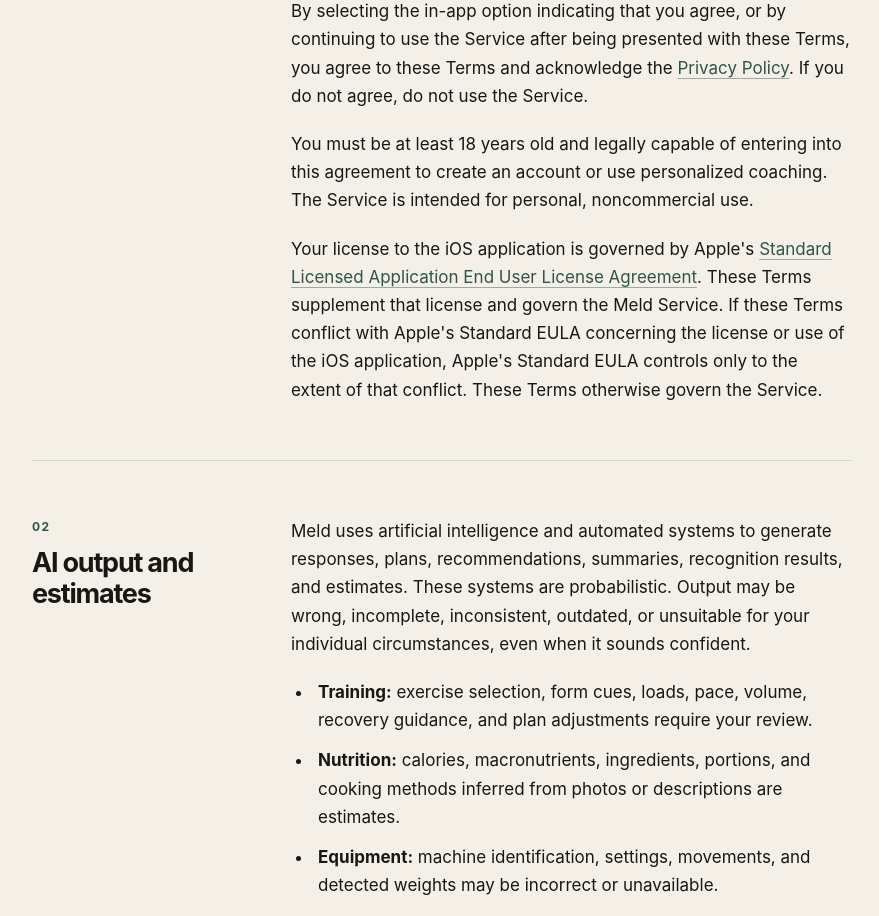
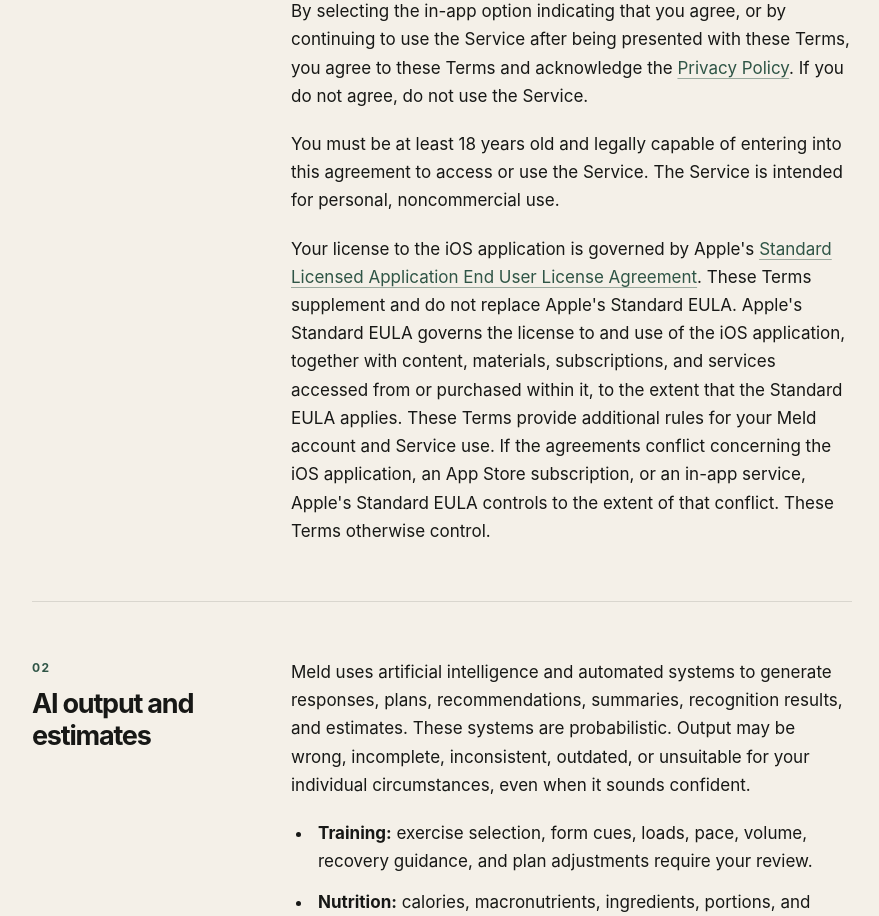
Before and after one commit to JDCR-GH/meld-privacy, a Next.js app: page /meld-privacy/terms in a window 1280 px wide. Shown: the part 1080-1996 px from the top of the page, without its empty margins (198-1077 px from the left). Built offline with nearby package versions, Linux system fonts and the light colour scheme.

Commit message:
Clarify Meld eligibility and Apple terms

```diff
--- a/app/terms/page.tsx
+++ b/app/terms/page.tsx
@@ -65,15 +65,20 @@ export default function Terms() {
           </p>
           <p>
             You must be at least 18 years old and legally capable of entering into
-            this agreement to create an account or use personalized coaching. The
-            Service is intended for personal, noncommercial use.
+            this agreement to access or use the Service. The Service is intended
+            for personal, noncommercial use.
           </p>
           <p>
             Your license to the iOS application is governed by Apple&apos;s <a href={standardEula} target="_blank" rel="noreferrer">Standard Licensed Application End User License Agreement</a>.
-            These Terms supplement that license and govern the Meld Service. If
-            these Terms conflict with Apple&apos;s Standard EULA concerning the license
-            or use of the iOS application, Apple&apos;s Standard EULA controls only to
-            the extent of that conflict. These Terms otherwise govern the Service.
+            These Terms supplement and do not replace Apple&apos;s Standard EULA.
+            Apple&apos;s Standard EULA governs the license to and use of the iOS
+            application, together with content, materials, subscriptions, and
+            services accessed from or purchased within it, to the extent that the
+            Standard EULA applies. These Terms provide additional rules for your
+            Meld account and Service use. If the agreements conflict concerning the
+            iOS application, an App Store subscription, or an in-app service,
+            Apple&apos;s Standard EULA controls to the extent of that conflict. These
+            Terms otherwise control.
           </p>
         </TermsSection>
 
--- a/legal/document-manifest-v1.json
+++ b/legal/document-manifest-v1.json
@@ -8,7 +8,7 @@
       "effectiveDate": "2026-09-07",
       "url": "https://jdcr-gh.github.io/meld-privacy/terms/",
       "sourcePath": "app/terms/page.tsx",
-      "sourceSha256": "b3024b84238086101f004ae07a06062a96deb6e5a61cd2b89023314be153ef1f"
+      "sourceSha256": "484020bff1beaf7e82f83b47a7ed20df3832f6d657e1aad654aec44048ed4dcc"
     },
     {
       "id": "meld.privacy.v1",
```
Also changed, not shown: 22 other files (tests, documents, lock files or other folders).
